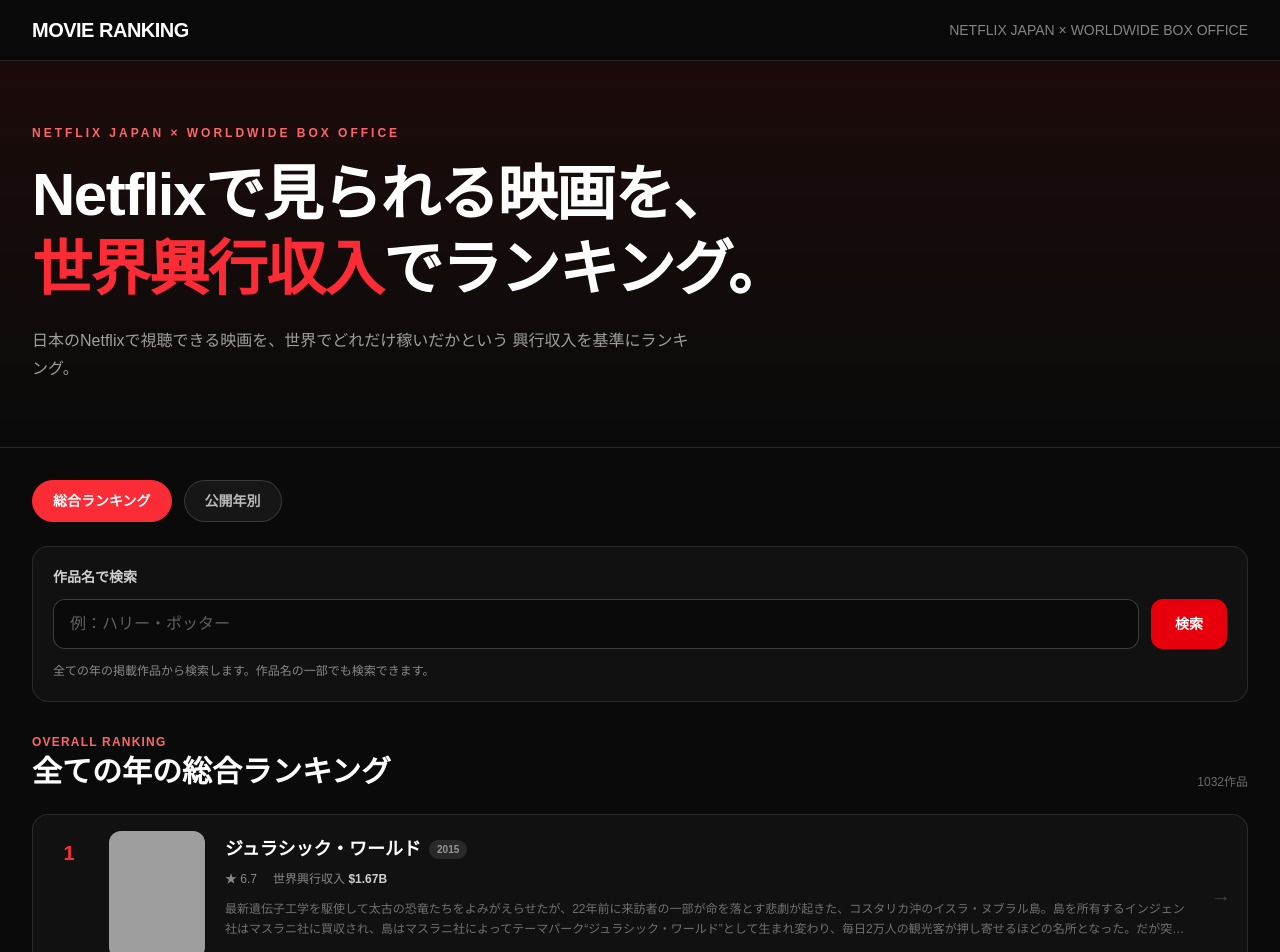
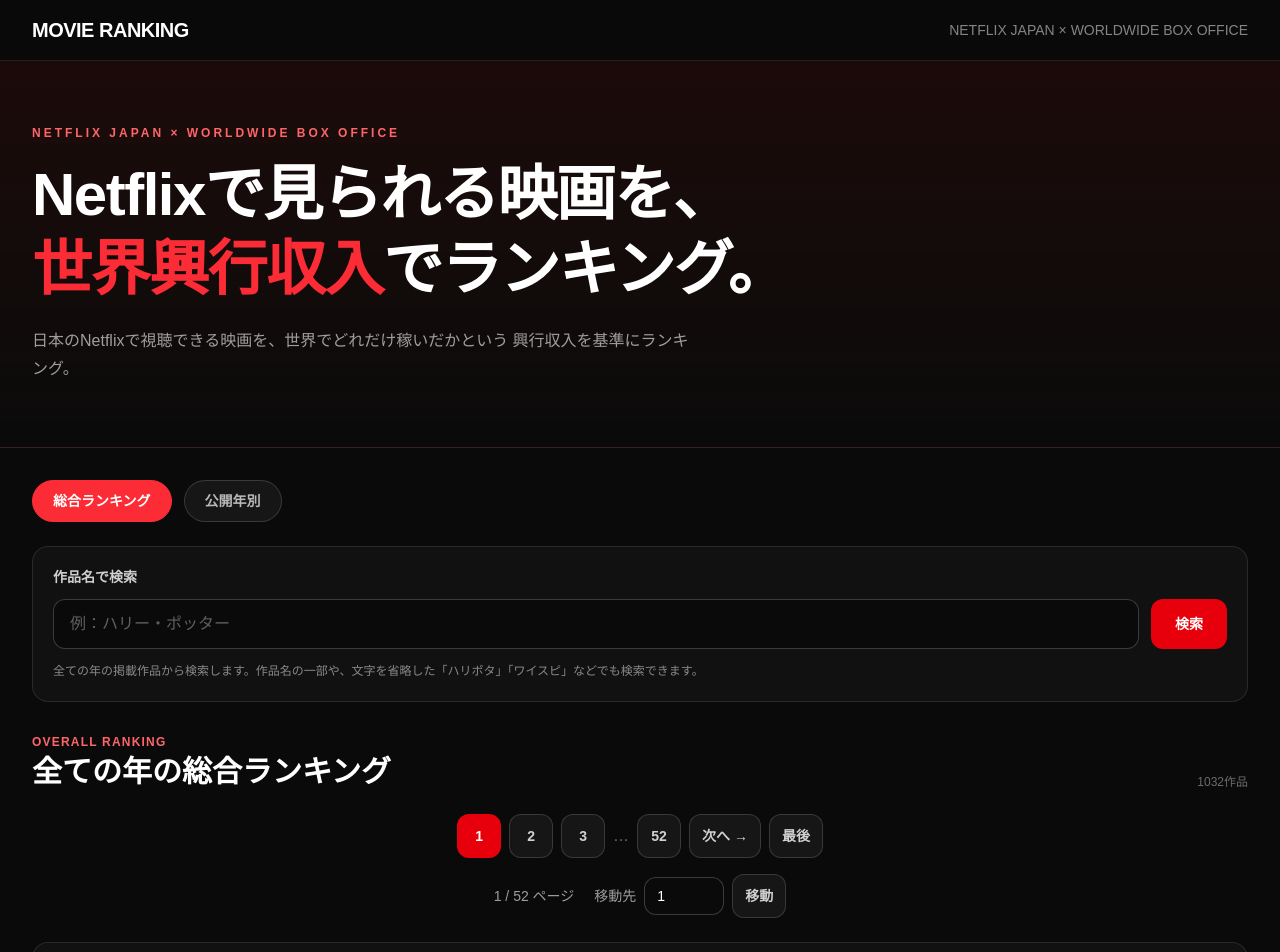
Before and after one commit to Uemi-mi/movie-ranking, a Next.js app: page / in a window 1280 px wide. Shown: the top 952 px of the page. Built offline with nearby package versions, Linux system fonts and the light colour scheme; grey boxes are pictures that could not be loaded.

Commit message:
登録不要のあいまい検索に変更

```diff
--- a/app/movies/[id]/page.tsx
+++ b/app/movies/[id]/page.tsx
@@ -185,12 +185,34 @@ function formatRuntime(runtime: number | null) {
    ページ
 ========================= */
 
+// 外部URLへの誘導を防ぎ、ランキングの条件だけを引き継ぐ。
+function getReturnUrl(value: string | string[] | undefined) {
+  const raw = Array.isArray(value) ? value[0] : value;
+  if (!raw || !/^\/(?:\?|#|$)/.test(raw)) return "/";
+  try {
+    const url = new URL(raw, "https://ranking.local");
+    if (url.origin !== "https://ranking.local" || url.pathname !== "/") return "/";
+    const query = new URLSearchParams();
+    for (const key of ["mode", "year", "q", "page"]) {
+      const value = url.searchParams.get(key);
+      if (value !== null) query.set(key, value);
+    }
+    const hash = /^#movie-\d+$/.test(url.hash) ? url.hash : "";
+    return `/${query.size ? `?${query.toString()}` : ""}${hash}`;
+  } catch {
+    return "/";
+  }
+}
+
 export default async function MovieDetailPage({
   params,
+  searchParams,
 }: {
   params: Promise<{ id: string }>;
+  searchParams: Promise<{ returnTo?: string | string[] }>;
 }) {
   const { id } = await params;
+  const returnUrl = getReturnUrl((await searchParams).returnTo);
 
   let movie: Movie | null = null;
   let error = "";
@@ -228,7 +250,7 @@ export default async function MovieDetailPage({
           </p>
 
           <Link
-            href="/"
+            href={returnUrl}
             className="mt-8 inline-block rounded-xl bg-black px-6 py-3 font-bold text-white"
           >
             ランキングに戻る
@@ -260,7 +282,7 @@ export default async function MovieDetailPage({
       <div className="mx-auto max-w-6xl px-6 py-10">
         {/* 戻る */}
         <Link
-          href="/"
+          href={returnUrl}
           className="text-sm font-bold text-gray-500 hover:text-black"
         >
           ← ランキングに戻る
--- a/app/page.tsx
+++ b/app/page.tsx
@@ -103,7 +103,31 @@ function normalizeTitle(value: string) {
   return value.normalize("NFKC").toLowerCase()
     .replace(/[ぁ-ゖ]/g, (character) =>
       String.fromCharCode(character.charCodeAt(0) + 0x60))
-    .replace(/\s+/g, "");
+    .replace(/[\s\p{P}\p{S}]/gu, "");
+}
+
+// 辞書を使わず、部分一致と文字順を保ったあいまい一致で検索。
+function matchesTitle(title: string, query: string) {
+  const target = Array.from(normalizeTitle(title));
+  const needle = Array.from(normalizeTitle(query));
+  if (needle.length === 0) return true;
+  if (target.join("").includes(needle.join(""))) return true;
+
+  // 1〜2文字は一致が広がりすぎるため連続した部分一致だけにする。
+  if (needle.length < 3) return false;
+
+  // 入力文字を全て同じ順番で含む場合に一致。
+  // 離れすぎた文字の偶然の一致は除外する。
+  const maxSpan = Math.ceil(needle.length * 2.5);
+  for (let start = 0; start < target.length; start++) {
+    if (target[start] !== needle[0]) continue;
+    let matched = 1;
+    for (let end = start + 1; end < target.length && end - start < maxSpan; end++) {
+      if (target[end] === needle[matched]) matched++;
+      if (matched === needle.length) return true;
+    }
+  }
+  return false;
 }
 
 export default async function Home({
@@ -118,7 +142,6 @@ export default async function Home({
 }) {
   const params = await searchParams;
   const query = (Array.isArray(params.q) ? params.q[0] ?? "" : params.q ?? "").trim();
-  const normalizedQuery = normalizeTitle(query);
 
   function rankingUrl(targetMode: "all" | "year", year: number | null, page = 1, term = query) {
     const values = new URLSearchParams();
@@ -167,7 +190,7 @@ export default async function Home({
   }
 
   movies = movies.filter((movie) =>
-    normalizeTitle(movie.title).includes(normalizedQuery)
+    matchesTitle(movie.title, query)
   ).sort((a, b) => b.revenue - a.revenue);
 
   const pageSize = 20;
@@ -196,6 +219,48 @@ export default async function Home({
   const years = allYearData
     .map((data) => data.year)
     .sort((a, b) => b - a);
+
+  const returnTo = rankingUrl(mode, selectedYear, currentPage);
+  const visiblePages = Array.from(new Set([
+    1,
+    ...Array.from({ length: 5 }, (_, index) => currentPage + index - 2)
+      .filter((page) => page >= 1 && page <= totalPages),
+    totalPages,
+  ])).sort((a, b) => a - b);
+
+  function pagination(position: "top" | "bottom") {
+    if (totalPages <= 1) return null;
+    const buttonClass = "inline-flex min-h-11 min-w-11 items-center justify-center rounded-xl border border-white/15 bg-white/5 px-3 text-sm font-bold text-white/80 hover:bg-white/10 focus-visible:outline-2 focus-visible:outline-red-500";
+    return (
+      <nav aria-label={position === "top" ? "一覧上部のページ移動" : "一覧下部のページ移動"} className="my-6 space-y-4">
+        <div className="flex flex-wrap items-center justify-center gap-2">
+          {currentPage > 1 && <Link href={rankingUrl(mode, selectedYear, 1)} className={buttonClass}>先頭</Link>}
+          {currentPage > 1 && <Link href={rankingUrl(mode, selectedYear, currentPage - 1)} className={buttonClass} rel="prev">← 前へ</Link>}
+          {visiblePages.map((page, index) => (
+            <span key={page} className="inline-flex items-center gap-2">
+              {index > 0 && page - visiblePages[index - 1] > 1 && <span className="text-white/40" aria-hidden="true">…</span>}
+              <Link
+                href={rankingUrl(mode, selectedYear, page)}
+                aria-label={`${page}ページ目`}
+                aria-current={page === currentPage ? "page" : undefined}
+                className={page === currentPage ? "inline-flex min-h-11 min-w-11 items-center justify-center rounded-xl bg-red-600 px-3 text-sm font-bold text-white" : buttonClass}
+              >{page}</Link>
+            </span>
+          ))}
+          {currentPage < totalPages && <Link href={rankingUrl(mode, selectedYear, currentPage + 1)} className={buttonClass} rel="next">次へ →</Link>}
+          {currentPage < totalPages && <Link href={rankingUrl(mode, selectedYear, totalPages)} className={buttonClass}>最後</Link>}
+        </div>
+        <form action="/" method="get" className="flex flex-wrap items-center justify-center gap-2 text-sm text-white/60">
+          {mode === "year" && <><input type="hidden" name="mode" value="year" /><input type="hidden" name="year" value={selectedYear ?? defaultYear} /></>}
+          {query && <input type="hidden" name="q" value={query} />}
+          <span>{currentPage} / {totalPages} ページ</span>
+          <label htmlFor={`jump-${position}`} className="sm:ml-3">移動先</label>
+          <input key={`${currentPage}-${query}-${selectedYear}`} id={`jump-${position}`} name="page" type="number" min={1} max={totalPages} step={1} required defaultValue={currentPage} className="w-20 rounded-xl border border-white/20 bg-neutral-950 px-3 py-2 text-white" />
+          <button type="submit" className={buttonClass}>移動</button>
+        </form>
+      </nav>
+    );
+  }
 
   return (
     <main className="min-h-screen bg-neutral-950 text-white">
@@ -332,7 +397,7 @@ export default async function Home({
           </div>
           <p id="movie-search-help" className="mt-3 text-xs leading-5 text-white/50">
             {mode === "year" ? `${selectedYear}年の掲載作品から検索します。` : "全ての年の掲載作品から検索します。"}
-            作品名の一部でも検索できます。
+            作品名の一部や、文字を省略した「ハリポタ」「ワイスピ」などでも検索できます。
           </p>
         </form>
       </section>
@@ -361,6 +426,8 @@ export default async function Home({
           </div>
         </div>
 
+        {pagination("top")}
+
         {displayedMovies.length === 0 ? (
           <div className="rounded-2xl border border-white/10 bg-white/[0.03] p-12 text-center">
             <p className="text-white/50">
@@ -375,8 +442,9 @@ export default async function Home({
               return (
                 <Link
                   key={`${movie.id}-${rank}`}
-                  href={`/movies/${movie.id}`}
-                  className="group flex gap-4 rounded-2xl border border-white/10 bg-white/[0.03] p-3 transition hover:border-white/20 hover:bg-white/[0.06] sm:gap-5 sm:p-4"
+                  id={`movie-${movie.id}`}
+                  href={`/movies/${movie.id}?returnTo=${encodeURIComponent(`${returnTo}#movie-${movie.id}`)}`}
+                  className="group scroll-mt-24 flex gap-4 rounded-2xl border border-white/10 bg-white/[0.03] p-3 transition hover:border-white/20 hover:bg-white/[0.06] sm:gap-5 sm:p-4"
                 >
                   {/* Rank */}
                   <div className="flex w-8 shrink-0 items-start justify-center pt-2 sm:w-10">
@@ -448,36 +516,7 @@ export default async function Home({
           </div>
         )}
 
-        {/* Pagination */}
-        {totalPages > 1 && (
-          <div className="mt-8 flex items-center justify-center gap-2">
-            {currentPage > 1 && (
-              <Link
-                href={
-                  rankingUrl(mode, selectedYear, currentPage - 1)
-                }
-                className="rounded-xl border border-white/10 bg-white/5 px-4 py-2 text-sm font-bold text-white/70 hover:bg-white/10 hover:text-white"
-              >
-                ←
-              </Link>
-            )}
-
-            <span className="px-4 text-sm font-bold text-white/50">
-              {currentPage} / {totalPages}
-            </span>
-
-            {currentPage < totalPages && (
-              <Link
-                href={
-                  rankingUrl(mode, selectedYear, currentPage + 1)
-                }
-                className="rounded-xl border border-white/10 bg-white/5 px-4 py-2 text-sm font-bold text-white/70 hover:bg-white/10 hover:text-white"
-              >
-                →
-              </Link>
-            )}
-          </div>
-        )}
+        {pagination("bottom")}
       </section>
 
       {/* Footer */}
```
